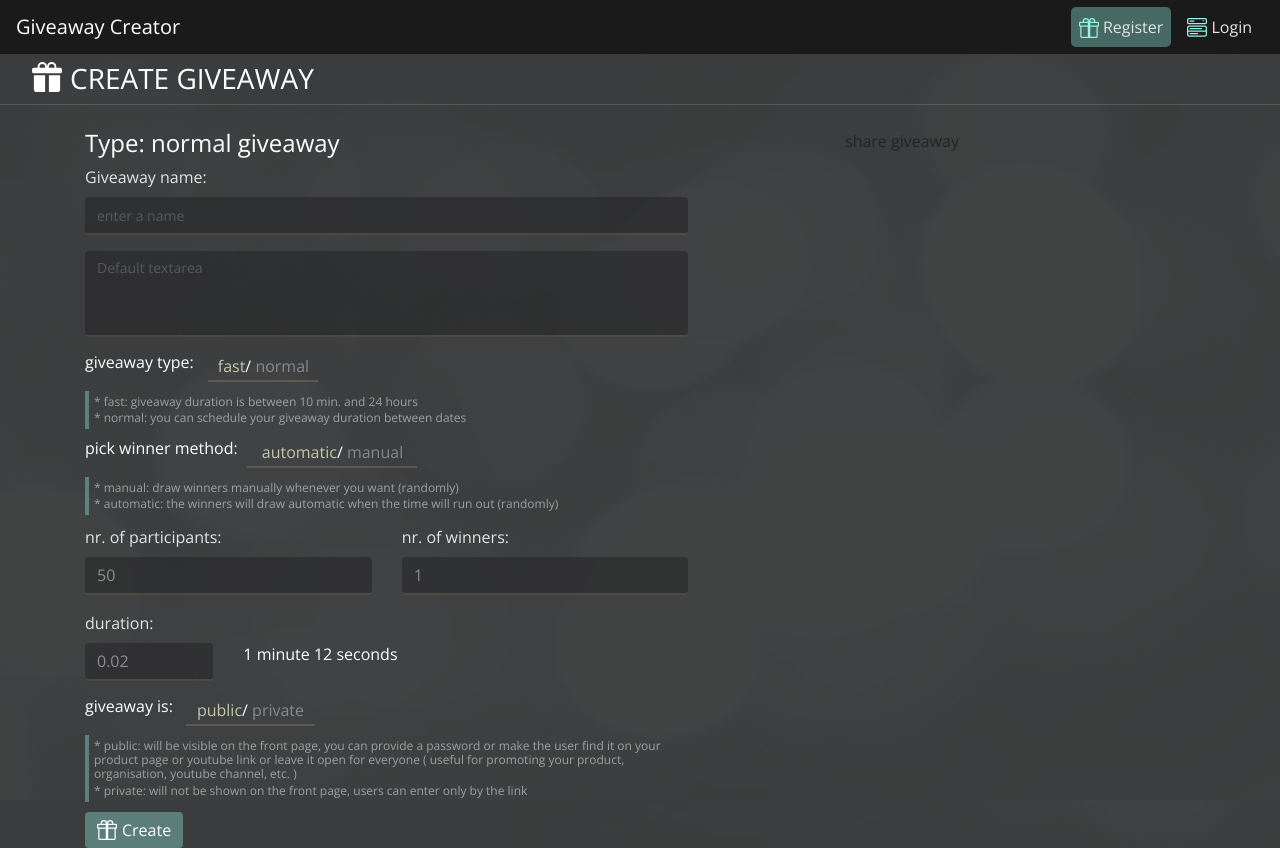
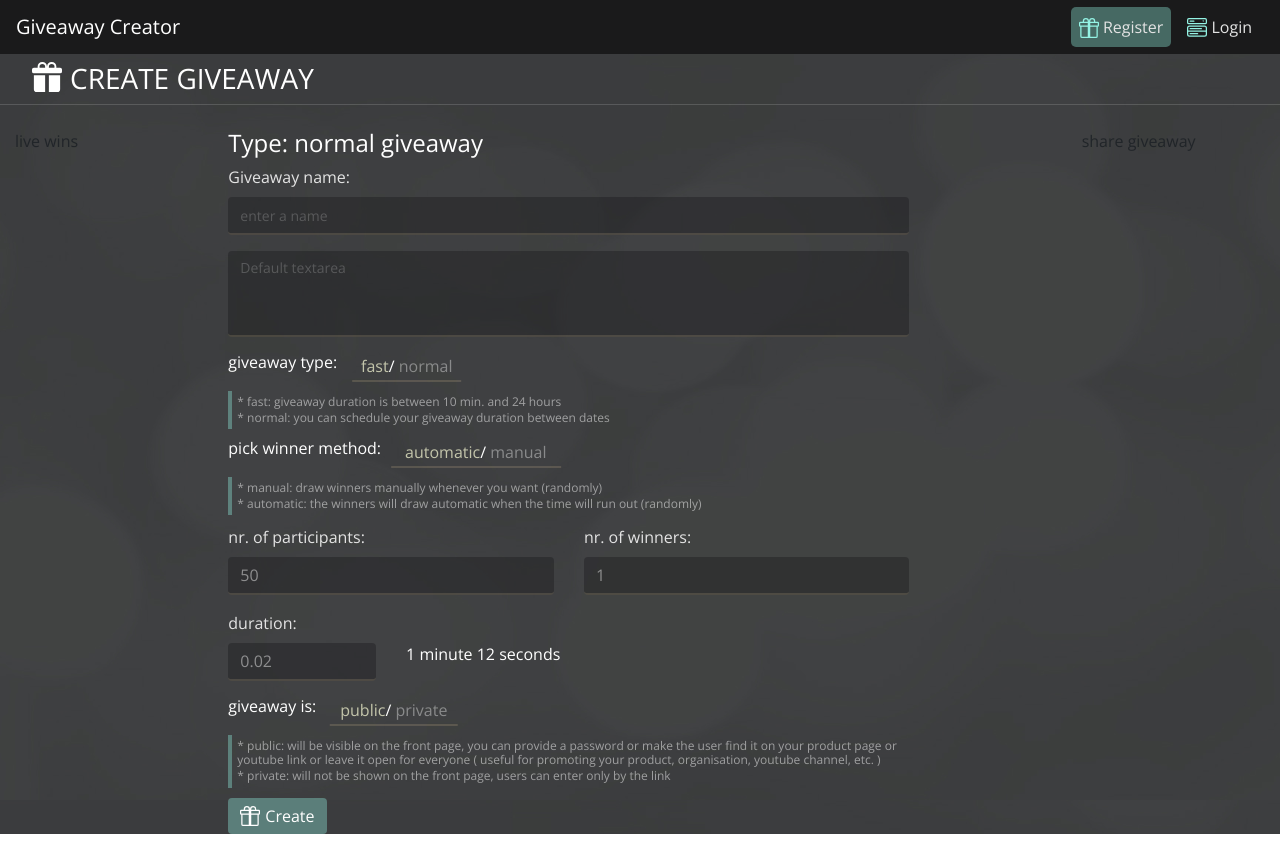
Before and after one commit to Andrei1524/gw-creator, a Nuxt app in the folder client/: page /giveaways/create in a window 1280 px wide. Built offline with nearby package versions, Linux system fonts and the light colour scheme; no server answers.

Commit message:
add live wins box

```diff
--- /dev/null
+++ b/client/components/_shared/LiveWins.vue
@@ -0,0 +1,13 @@
+<template>
+  <div class='live-wins'>
+    live wins
+  </div>
+</template>
+
+<script>
+export default {
+  data() {
+    return {}
+  }
+}
+</script>
--- a/client/layouts/SplitLayout.vue
+++ b/client/layouts/SplitLayout.vue
@@ -16,12 +16,15 @@
         </div>
         <hr class="white-hr" />
       </div>
-      <b-container class='container mt-4' fluid>
+      <b-container class='mt-4' fluid>
         <b-row align-h="between">
+          <b-col cols="12" md='2'>
+            <LiveWins />
+          </b-col>
           <b-col cols="12" md="8">
             <Nuxt />
           </b-col>
-          <b-col cols="12" md="4" align-h="center">
+          <b-col cols="12" md="2" align-h="center">
             <ShareGiveaway v-if="componentToShow === 'share-giveaway'" />
           </b-col>
         </b-row>
@@ -36,10 +39,11 @@ import Header from '@/components/_shared/Header'
 import Alert from '@/components/_shared/Alert'
 
 import ShareGiveaway from '@/components/_shared/ShareGiveaway'
+import LiveWins from '~/components/_shared/LiveWins'
 
 export default {
   name: 'SplitLayout',
-  components: { Header, Alert, ShareGiveaway },
+  components: { Header, Alert, ShareGiveaway, LiveWins },
 
   data() {
     return {}
```
